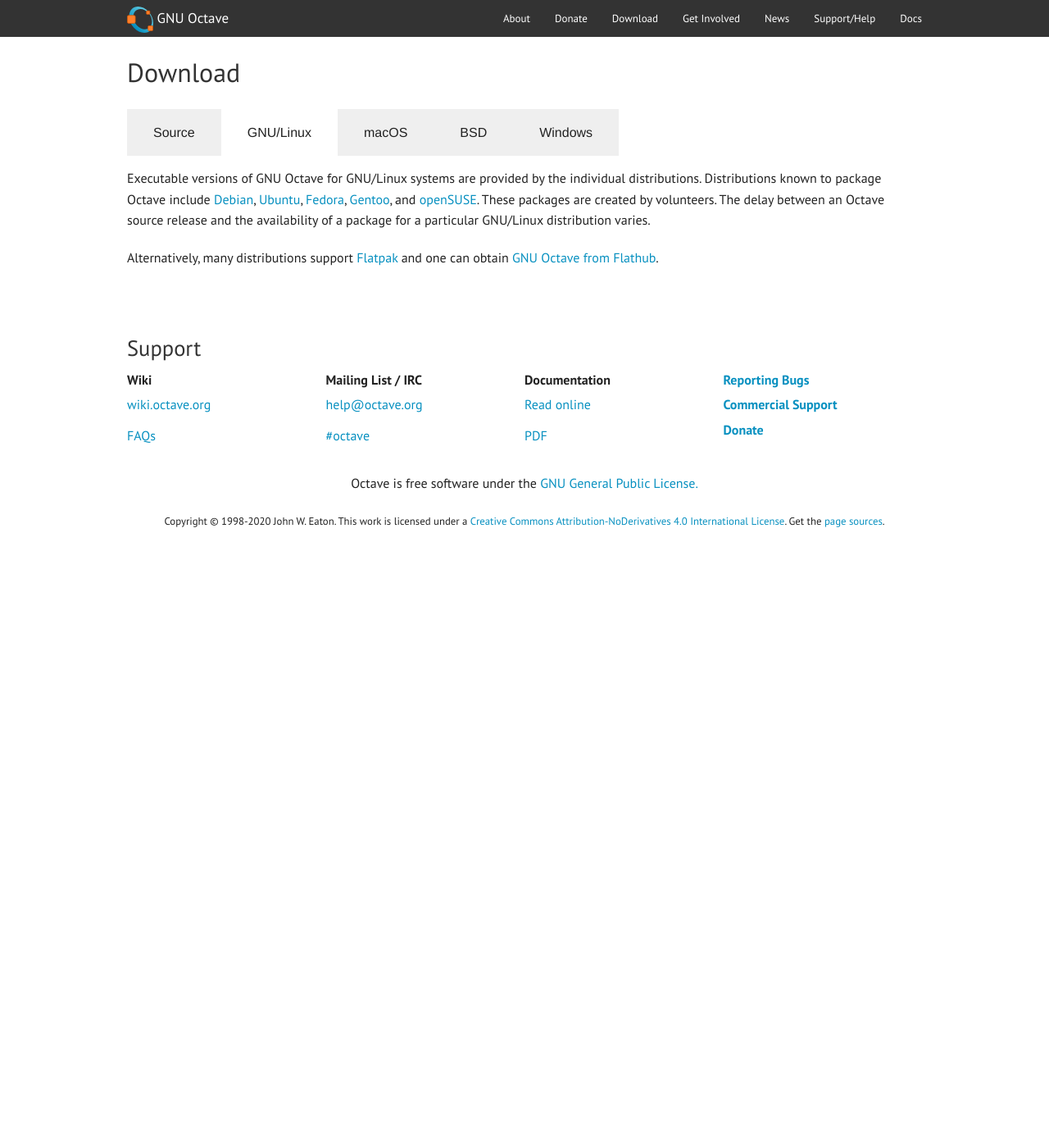
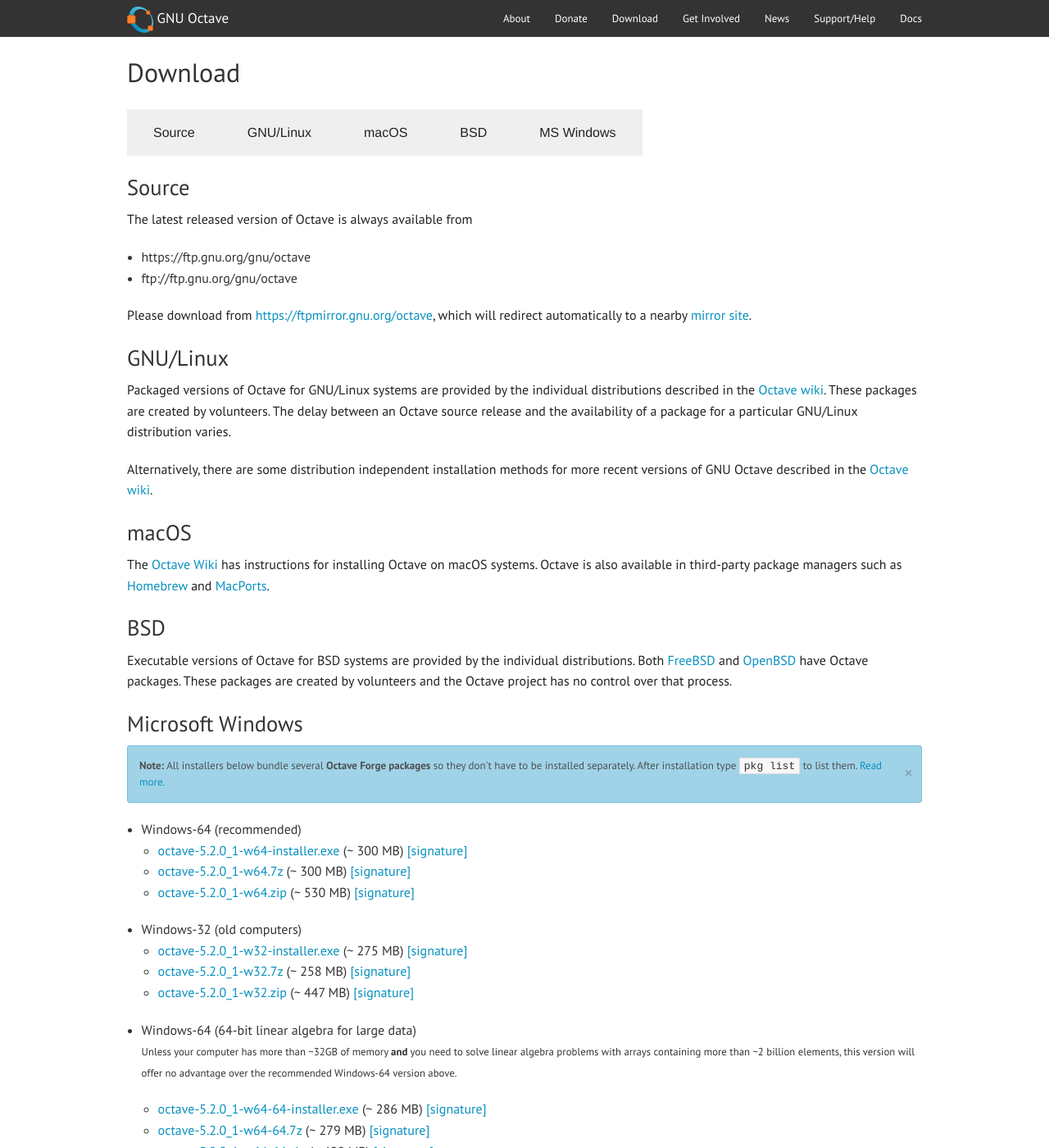
Before and after one commit to gnu-octave/gnu-octave.github.io, a Jekyll site: the page built from download.md, in a window 1280 px wide and 1400 px high. Shown: the whole window at 82% size. Built offline with Jekyll 4.4.1, drawn with Linux system fonts in a browser that asks for light colours; some of the changed text lies outside the part shown.

Commit message:
Strip download tabbing from landing page.

```diff
--- a/_includes/install.html
+++ /dev/null
@@ -1,157 +0,0 @@
-<ul class="tabs" data-tab>
-  <li class="tab-title"><a href="#source">Source</a></li>
-  <li class="tab-title active"><a href="#linux">GNU/Linux</a></li>
-  <li class="tab-title"><a href="#macos">macOS</a></li>
-  <li class="tab-title"><a href="#bsd">BSD</a></li>
-  <li class="tab-title"><a href="#windows">Windows</a></li>
-</ul>
-<div class="tabs-content">
-  <div class="no-js content active" id="linux">
-    <p>
-      Executable versions of GNU Octave for GNU/Linux systems are provided
-      by the individual distributions.  Distributions known to package Octave
-      include <a href="https://www.debian.org/">Debian</a>,
-      <a href="https://www.ubuntu.com/">Ubuntu</a>,
-      <a href="https://getfedora.org/">Fedora</a>,
-      <a href="https://gentoo.org/">Gentoo</a>, and
-      <a href="https://www.opensuse.org/">openSUSE</a>.
-      These packages are created by volunteers.  The delay between an Octave
-      source release and the availability of a package for a particular
-      GNU/Linux distribution varies.
-    </p>
-    <p>
-      Alternatively, many distributions support
-      <a href="https://flatpak.org/setup/">Flatpak</a> and one can obtain
-      <a href="https://flathub.org/apps/details/org.octave.Octave">GNU Octave
-      from Flathub</a>.
-    </p>
-  </div>
-  <div class="no-js content" id="macos">
-    <p>
-      The <a href="{{ site.wiki_url }}/Octave_for_MacOS_X">Octave Wiki</a>
-      has instructions for installing Octave on macOS systems.  Octave may
-      also be available in third-party package managers such as
-      <a href="https://brew.sh/">Homebrew</a>,
-      <a href="https://www.macports.org">MacPorts</a>, or
-      <a href="http://www.finkproject.org">Fink</a>.
-    </p>
-  </div>
-  <div class="no-js content" id="bsd">
-    <p>
-      Executable versions of Octave for BSD systems are provided by the
-      individual distributions.  Both
-      <a href="https://www.freebsd.org/">FreeBSD</a> and
-      <a href="https://www.openbsd.org/">OpenBSD</a> have Octave packages.
-      These packages are created by volunteers.  The delay between an Octave
-      source release and the availability of a package for a particular
-      GNU/Linux distribution varies.  The Octave project has no control over
-      that process.
-    </p>
-  </div>
-  <div class="no-js content" id="windows">
-    <p>
-      <div data-alert class="alert-box info radius">
-        <b>Note:</b> All installers below bundle several
-        <b>Octave Forge packages</b>
-        so they don't have to be installed separately.
-        After installation type <code>pkg list</code> to list them.
-        <a href="https://wiki.octave.org/Octave_for_Microsoft_Windows">Read more.</a>
-        <a href="#" class="close">&times;</a>
-      </div>
-      <ul>
-        <li>
-          <p>
-            Windows-64 (recommended)
-            <ul>
-              <li>
-                <a href="https://ftpmirror.gnu.org/octave/windows/octave-5.2.0_1-w64-installer.exe">octave-5.2.0_1-w64-installer.exe</a>
-                (~ 300 MB)
-                <a href="https://ftpmirror.gnu.org/octave/windows/octave-5.2.0_1-w64-installer.exe.sig">[signature]</a>
-              </li>
-              <li>
-                <a href="https://ftpmirror.gnu.org/octave/windows/octave-5.2.0_1-w64.7z">octave-5.2.0_1-w64.7z</a>
-                (~ 300 MB)
-                <a href="https://ftpmirror.gnu.org/octave/windows/octave-5.2.0_1-w64.7z.sig">[signature]</a>
-              </li>
-              <li>
-                <a href="https://ftpmirror.gnu.org/octave/windows/octave-5.2.0_1-w64.zip">octave-5.2.0_1-w64.zip</a>
-                (~ 530 MB)
-                <a href="https://ftpmirror.gnu.org/octave/windows/octave-5.2.0_1-w64.zip.sig">[signature]</a>
-              </li>
-            </ul>
-          </p>
-        </li>
-        <li>
-          <p>
-            Windows-32 (old computers)
-            <ul>
-              <li>
-                <a href="https://ftpmirror.gnu.org/octave/windows/octave-5.2.0_1-w32-installer.exe">octave-5.2.0_1-w32-installer.exe</a>
-                (~ 275 MB)
-                <a href="https://ftpmirror.gnu.org/octave/windows/octave-5.2.0_1-w32-installer.exe.sig">[signature]</a>
-              </li>
-              <li>
-                <a href="https://ftpmirror.gnu.org/octave/windows/octave-5.2.0_1-w32.7z">octave-5.2.0_1-w32.7z</a>
-                (~ 258 MB)
-                <a href="https://ftpmirror.gnu.org/octave/windows/octave-5.2.0_1-w32.7z.sig">[signature]</a>
-              </li>
-              <li>
-                <a href="https://ftpmirror.gnu.org/octave/windows/octave-5.2.0_1-w32.zip">octave-5.2.0_1-w32.zip</a>
-                (~ 447 MB)
-                <a href="https://ftpmirror.gnu.org/octave/windows/octave-5.2.0_1-w32.zip.sig">[signature]</a>
-              </li>
-            </ul>
-          </p>
-        </li>
-        <li>
-          <p>
-            Windows-64 (64-bit linear algebra for large data)<br>
-            <small>
-              Unless your computer has more than ~32GB of memory
-              <strong>and</strong> you need to solve linear algebra problems
-              with arrays containing more than ~2 billion elements, this
-              version will offer no advantage over the recommended Windows-64
-              version above.
-            </small>
-            <ul>
-              <li>
-                <a href="https://ftpmirror.gnu.org/octave/windows/octave-5.2.0_1-w64-64-installer.exe">octave-5.2.0_1-w64-64-installer.exe</a>
-                (~ 286 MB)
-                <a href="https://ftpmirror.gnu.org/octave/windows/octave-5.2.0_1-w64-64-installer.exe.sig">[signature]</a>
-              </li>
-              <li>
-                <a href="https://ftpmirror.gnu.org/octave/windows/octave-5.2.0_1-w64-64.7z">octave-5.2.0_1-w64-64.7z</a>
-                (~ 279 MB)
-                <a href="https://ftpmirror.gnu.org/octave/windows/octave-5.2.0_1-w64-64.7z.sig">[signature]</a>
-              </li>
-              <li>
-                <a href="https://ftpmirror.gnu.org/octave/windows/octave-5.2.0_1-w64-64.zip">octave-5.2.0_1-w64-64.zip</a>
-                (~ 490 MB)
-                <a href="https://ftpmirror.gnu.org/octave/windows/octave-5.2.0_1-w64-64.zip.sig">[signature]</a>
-              </li>
-            </ul>
-          </p>
-        </li>
-      </ul>
-    </p>
-    <p>
-      All Windows binaries with corresponding source code can be downloaded from
-      <a href="https://ftpmirror.gnu.org/octave/windows/">https://ftpmirror.gnu.org/octave/windows/</a>.
-    </p>
-  </div>
-  <div class="no-js content" id="source">
-    <p>
-      The latest released version of Octave is always available from
-    </p>
-    <ul>
-      <li>https://ftp.gnu.org/gnu/octave</li>
-      <li>ftp://ftp.gnu.org/gnu/octave</li>
-    </ul>
-    <p>
-      Please download from
-      <a href="https://ftpmirror.gnu.org/octave">https://ftpmirror.gnu.org/octave</a>,
-      which will redirect automatically to a nearby
-      <a href="https://www.gnu.org/order/ftp.html">mirror site</a>.
-    </p>
-  </div>
-</div>
--- a/download.md
+++ b/download.md
@@ -4,4 +4,119 @@
 menu: true
 ---
 
-{% include install.html %}
+<ul class="tabs">
+  <li class="tab-title"><a href="#source">Source</a></li>
+  <li class="tab-title"><a href="#linux">GNU/Linux</a></li>
+  <li class="tab-title"><a href="#macos">macOS</a></li>
+  <li class="tab-title"><a href="#bsd">BSD</a></li>
+  <li class="tab-title"><a href="#ms-windows">MS Windows</a></li>
+</ul>
+
+<a name="source">
+### Source
+
+The latest released version of Octave is always available from
+
+- https://ftp.gnu.org/gnu/octave
+- ftp://ftp.gnu.org/gnu/octave
+
+Please download from
+[https://ftpmirror.gnu.org/octave](https://ftpmirror.gnu.org/octave),
+which will redirect automatically to a nearby
+[mirror site](https://www.gnu.org/order/ftp.html).
+
+
+<a name="linux">
+### GNU/Linux
+
+Packaged versions of Octave for GNU/Linux systems are provided by the
+individual distributions described in the
+[Octave wiki]({{ site.wiki_url }}/Category:Installation).
+These packages are created by volunteers.
+The delay between an Octave source release and the availability of a package
+for a particular GNU/Linux distribution varies.
+
+Alternatively,
+there are some distribution independent installation methods for more recent
+versions of GNU Octave described in the
+[Octave wiki]({{ site.wiki_url }}/Octave_for_GNU/Linux#Distribution_independent).
+
+
+<a name="macos">
+### macOS
+
+The [Octave Wiki]({{ site.wiki_url }}/Octave_for_macOS) has instructions for
+installing Octave on macOS systems.
+Octave is also available in third-party package managers such as
+[Homebrew](https://brew.sh/) and [MacPorts](https://www.macports.org).
+
+
+<a name="bsd">
+### BSD
+
+Executable versions of Octave for BSD systems are provided by the individual
+distributions.
+Both [FreeBSD](https://www.freebsd.org/) and [OpenBSD](https://www.openbsd.org/)
+have Octave packages.
+These packages are created by volunteers and the Octave project has no control
+over that process.
+
+
+<a name="ms-windows">
+### Microsoft Windows
+
+<div data-alert class="alert-box info radius">
+<b>Note:</b> All installers below bundle several <b>Octave Forge packages</b>
+so they don't have to be installed separately.
+After installation type <code>pkg list</code> to list them.
+<a href="{{ site.wiki_url }}/Octave_for_Microsoft_Windows">Read more.</a>
+<a href="#" class="close">&times;</a>
+</div>
+
+- Windows-64 (recommended)
+  - [octave-5.2.0_1-w64-installer.exe](https://ftpmirror.gnu.org/octave/windows/octave-5.2.0_1-w64-installer.exe)
+    (~ 300 MB)
+    [[signature]](https://ftpmirror.gnu.org/octave/windows/octave-5.2.0_1-w64-installer.exe.sig)
+  - [octave-5.2.0_1-w64.7z](https://ftpmirror.gnu.org/octave/windows/octave-5.2.0_1-w64.7z)
+    (~ 300 MB)
+    [[signature]](https://ftpmirror.gnu.org/octave/windows/octave-5.2.0_1-w64.7z.sig)
+  - [octave-5.2.0_1-w64.zip](https://ftpmirror.gnu.org/octave/windows/octave-5.2.0_1-w64.zip)
+    (~ 530 MB)
+    [[signature]](https://ftpmirror.gnu.org/octave/windows/octave-5.2.0_1-w64.zip.sig)
+
+<p></p>
+
+- Windows-32 (old computers)
+  - [octave-5.2.0_1-w32-installer.exe](https://ftpmirror.gnu.org/octave/windows/octave-5.2.0_1-w32-installer.exe)
+    (~ 275 MB)
+    [[signature]](https://ftpmirror.gnu.org/octave/windows/octave-5.2.0_1-w32-installer.exe.sig)
+  - [octave-5.2.0_1-w32.7z](https://ftpmirror.gnu.org/octave/windows/octave-5.2.0_1-w32.7z)
+    (~ 258 MB)
+    [[signature]](https://ftpmirror.gnu.org/octave/windows/octave-5.2.0_1-w32.7z.sig)
+  - [octave-5.2.0_1-w32.zip](https://ftpmirror.gnu.org/octave/windows/octave-5.2.0_1-w32.zip)
+    (~ 447 MB)
+    [[signature]](https://ftpmirror.gnu.org/octave/windows/octave-5.2.0_1-w32.zip.sig)
+
+<p></p>
+
+- Windows-64 (64-bit linear algebra for large data)
+  <br><small>
+  Unless your computer has more than ~32GB of memory
+  <strong>and</strong> you need to solve linear algebra problems
+  with arrays containing more than ~2 billion elements, this
+  version will offer no advantage over the recommended Windows-64
+  version above.
+  </small>
+
+  - [octave-5.2.0_1-w64-64-installer.exe](https://ftpmirror.gnu.org/octave/windows/octave-5.2.0_1-w64-64-installer.exe)
+    (~ 286 MB)
+    [[signature]](https://ftpmirror.gnu.org/octave/windows/octave-5.2.0_1-w64-64-installer.exe.sig)
+  - [octave-5.2.0_1-w64-64.7z](https://ftpmirror.gnu.org/octave/windows/octave-5.2.0_1-w64-64.7z)
+    (~ 279 MB)
+    [[signature]](https://ftpmirror.gnu.org/octave/windows/octave-5.2.0_1-w64-64.7z.sig)
+  - [octave-5.2.0_1-w64-64.zip](https://ftpmirror.gnu.org/octave/windows/octave-5.2.0_1-w64-64.zip)
+    (~ 490 MB)
+    [[signature]](https://ftpmirror.gnu.org/octave/windows/octave-5.2.0_1-w64-64.zip.sig)
+
+All Windows binaries with corresponding source code can be downloaded from
+[https://ftpmirror.gnu.org/octave/windows/](https://ftpmirror.gnu.org/octave/windows/).
```
Also changed, not shown: index.html (+3 -23 lines).
